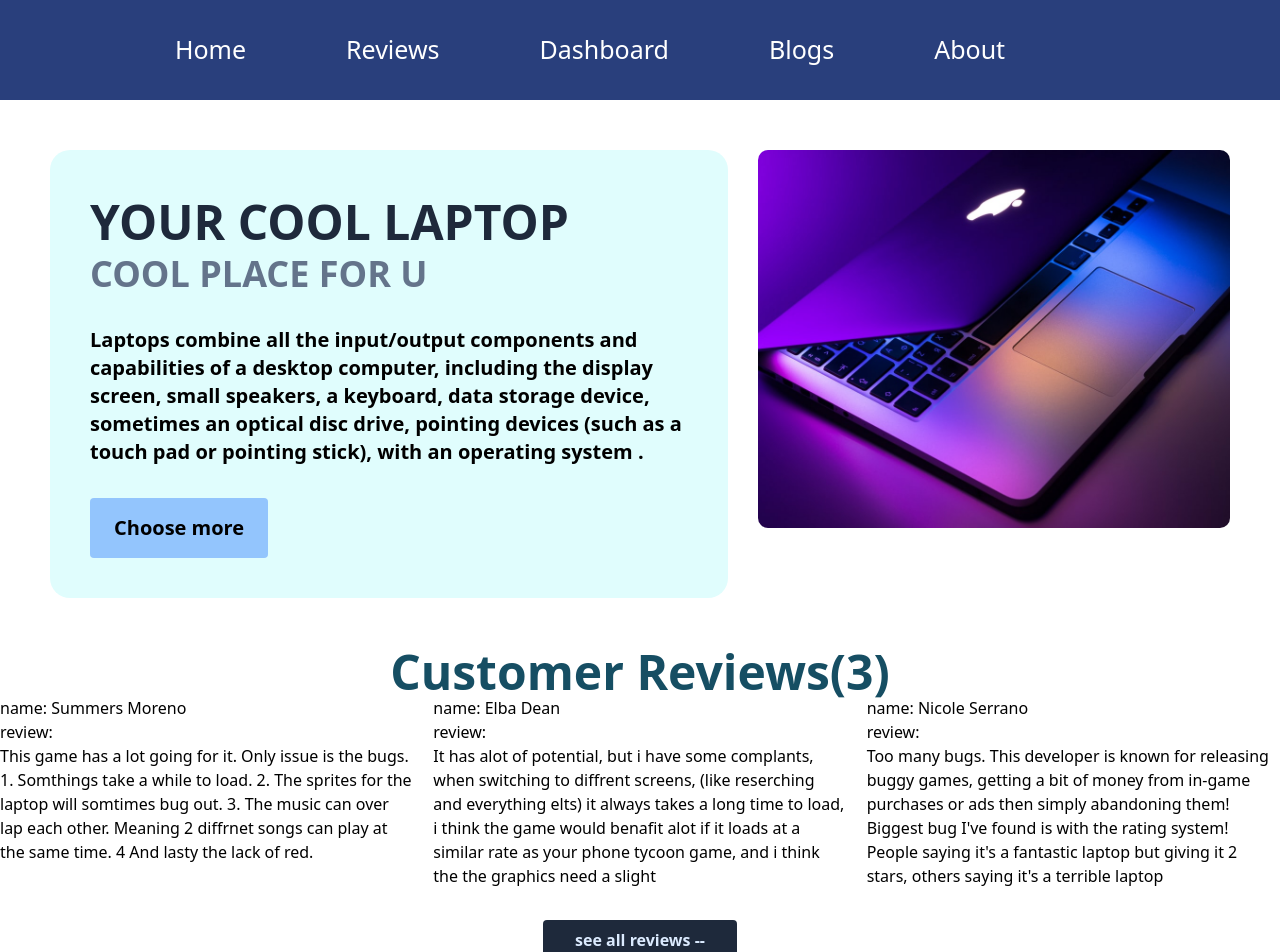
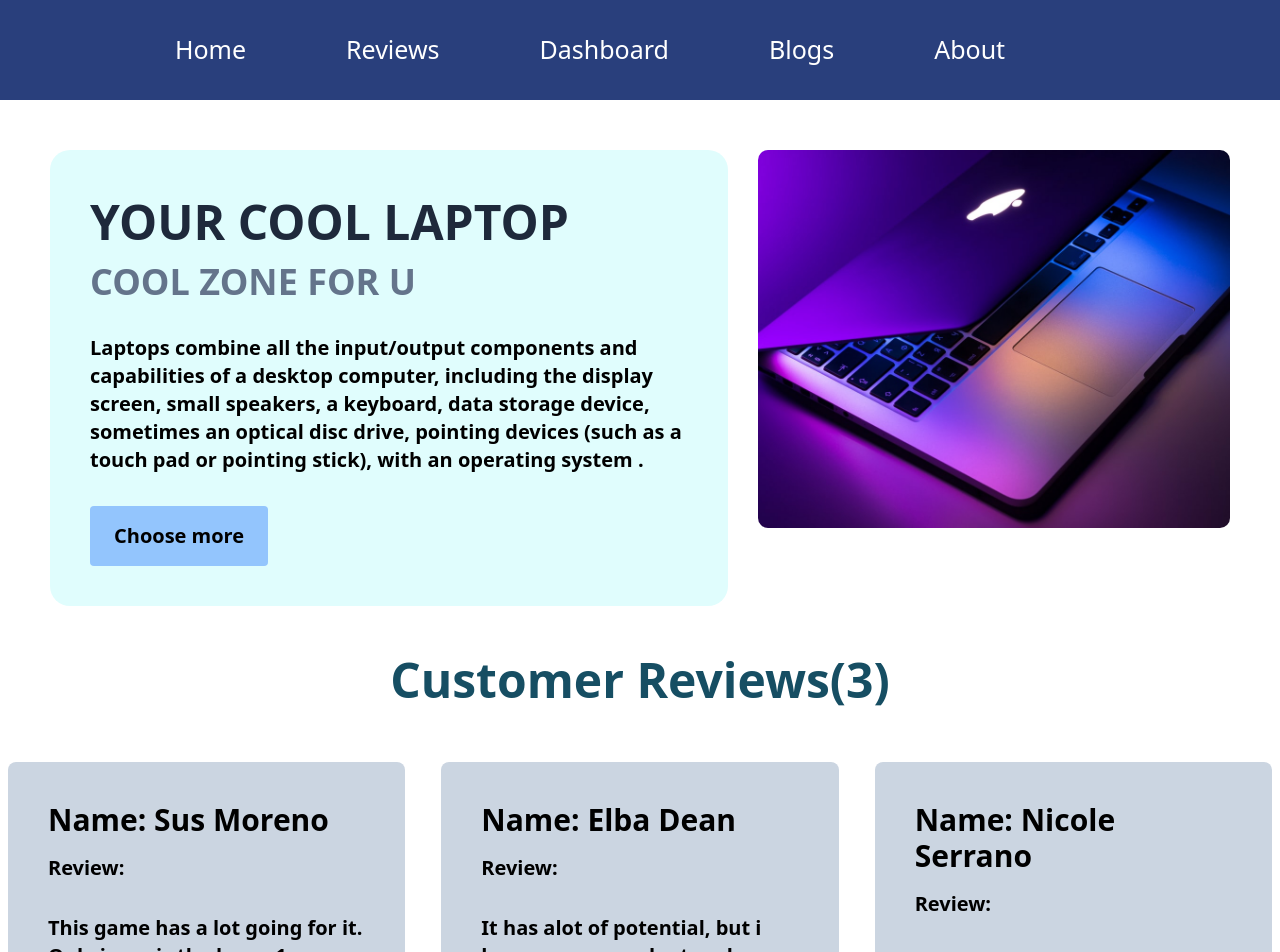
Before and after one commit to Anikroy7/cool-laptop-zone, a React (Create React App) app: page / in a window 1280 px wide. Shown: the top 952 px of the page. Built offline with nearby package versions, Linux system fonts and the light colour scheme.

Commit message:
display all data in ui

```diff
--- a/public/reviews.json
+++ b/public/reviews.json
@@ -1,32 +1,38 @@
 [
     {
         "id": "624ad5d6e45b08a1c6b0333f",
-        "name": "Summers Moreno",
-        "review": "This game has a lot going for it. Only issue is the bugs. 1. Somthings take a while to load. 2. The sprites for the laptop will somtimes bug out. 3. The music can over lap each other. Meaning 2 diffrnet songs can play at the same time. 4 And lasty the lack of red."
+        "name": "Sus Moreno",
+        "review": "This game has a lot going for it. Only issue is the bugs. 1. Somthings take a while to load. 2. The sprites for the laptop will somtimes bug out. 3. The music can over lap each other. Meaning 2 diffrnet songs can play at the same time. 4 And lasty the lack of red.",
+        "ratings": "5 star"
     },
     {
         "id": "624ad5d616bc8c0452e1dab7",
         "name": "Elba Dean",
-        "review": "It has alot of potential, but i have some complants, when switching to diffrent screens, (like reserching and everything elts) it always takes a long time to load, i think the game would benafit alot if it loads at a similar rate as your phone tycoon game, and i think the the graphics need a slight"
+        "review": "It has alot of potential, but i have some complants, when switching to diffrent screens, (like reserching and everything elts) it always takes a long time to load, i think the game would benafit alot if it loads at a similar rate as your phone tycoon game, and i think the the graphics need a slight",
+        "ratings": "4 star"
     },
     {
         "id": "624ad5d61613b0ba748e967c",
         "name": "Nicole Serrano",
-        "review": "Too many bugs. This developer is known for releasing buggy games, getting a bit of money from in-game purchases or ads then simply abandoning them! Biggest bug I've found is with the rating system! People saying it's a fantastic laptop but giving it 2 stars, others saying it's a terrible laptop "
+        "review": "Too many bugs. This developer is known for releasing buggy games, getting a bit of money from in-game purchases or ads then simply abandoning them! Biggest bug I've found is with the rating system! People saying it's a fantastic laptop but giving it 2 stars, others saying it's a terrible laptop ",
+        "ratings": "5 star"
     },
     {
         "id": "624ad5d6e1b67825271112bc",
         "name": "Cheryl Christian",
-        "review": "I played Phone Tycoon 2 which was excellent without any bugs. I expected the same from this game but it has failed to meet up my expectations. I shall list few errors 1. Private OS makes money. I don't know if that's is supposed to be there. 2. After I create a Core/CPU. The stats appears to be chan"
+        "review": "I played Phone Tycoon 2 which was excellent without any bugs. I expected the same from this game but it has failed to meet up my expectations. I shall list few errors 1. Private OS makes money. I don't know if that's is supposed to be there. 2. After I create a Core/CPU. The stats appears to be chan",
+        "ratings": "5 star"
     },
     {
         "id": "624ad5d6f0af75ea3daf4372",
         "name": "Cash Boyer",
-        "review": "It is as always a great tycoon game with a lot potential. But giving it two stars because of lack of optimization and a few bugs like two tracks playing simultaneously at the same time and not being able to choose some options in the design section even though they can be chosen or not being able"
+        "review": "It is as always a great tycoon game with a lot potential. But giving it two stars because of lack of optimization and a few bugs like two tracks playing simultaneously at the same time and not being able to choose some options in the design section even though they can be chosen or not being able",
+        "ratings": "3 star"
     },
     {
         "id": "624ad5d6982af997d52c6e3f",
         "name": "Curry Pace",
-        "review": "İts a great game but lacks some huge things. Firstly, the reviews you get after you release a smartphone are random. No matter how much you research and unlock new things, it will still be random. It's really frustrating to pour lots of time into gathering research points only to get a 6 star review."
+        "review": "İts a great game but lacks some huge things. Firstly, the reviews you get after you release a smartphone are random. No matter how much you research and unlock new things, it will still be random. It's really frustrating to pour lots of time into gathering research points only to get a 6 star review.",
+        "ratings": "2 star"
     }
 ]
--- a/src/Components/Home/Home.css
+++ b/src/Components/Home/Home.css
@@ -20,4 +20,6 @@
     display: grid;
     grid-template-columns: repeat(3, 1fr);
     gap: 20px;
+    margin-top: 50px;
+
 }
--- a/src/Components/Home/Home.js
+++ b/src/Components/Home/Home.js
@@ -14,7 +14,7 @@ const Home = () => {
             <section className="laptop-container">
                 <div className="laptop-details">
                     <h1 className='text-5xl font-bold text-slate-800 mt-2'>YOUR COOL LAPTOP</h1>
-                    <h1 className='text-4xl font-bold text-slate-500 mt-2'>COOL PLACE FOR U</h1>
+                    <h1 className='text-4xl font-bold text-slate-500 mt-4'>COOL ZONE FOR U</h1>
                     <p className='mt-8 text-xl font-semibold'>
                         Laptops combine all the input/output components and capabilities of a desktop computer, including the display screen, small speakers, a keyboard, data storage device, sometimes an optical disc drive, pointing devices (such as a touch pad or pointing stick), with an operating system .
                     </p>
--- a/src/Components/ReviewDetails/ReviewDetails.js
+++ b/src/Components/ReviewDetails/ReviewDetails.js
@@ -1,12 +1,13 @@
 import React from 'react';
 import './ReviewDetails.css';
 const ReviewDetails = (props) => {
-    const { name, review } = props.review
+    const { name, review, ratings } = props.review
     return (
-        <div>
-            <h1>name: {name}</h1>
-            <p>review:</p>
-            <p>{review}</p>
+        <div className='bg-slate-300 p-10 rounded-lg m-2'>
+            <h1 className='text-3xl font-bold '>Name: {name}</h1>
+            <p className='mt-4 text-xl font-semibold'>Review:</p>
+            <p className='mt-8 text-xl font-semibold'>{review}</p>
+            <p className='mt-4 text-xl font-semibold'>Ratings: {ratings}</p>
         </div>
     );
 };
```
